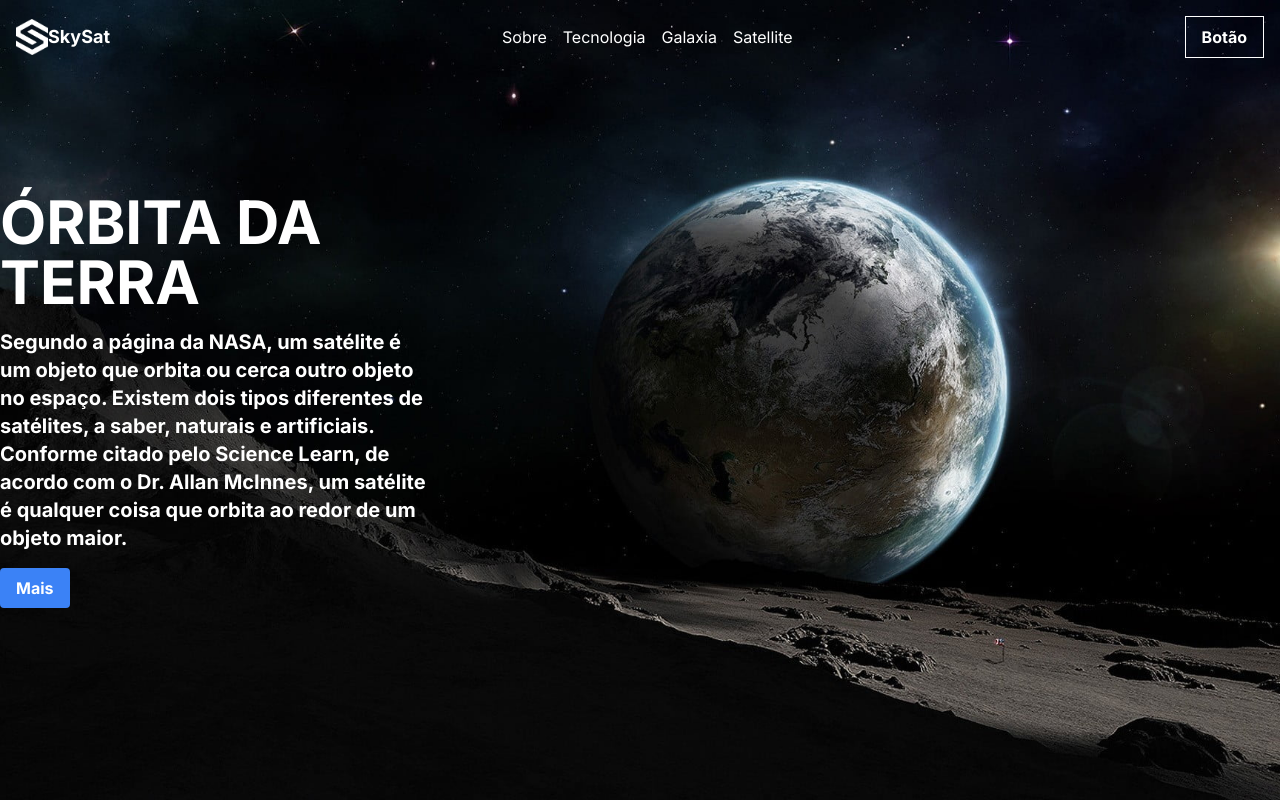
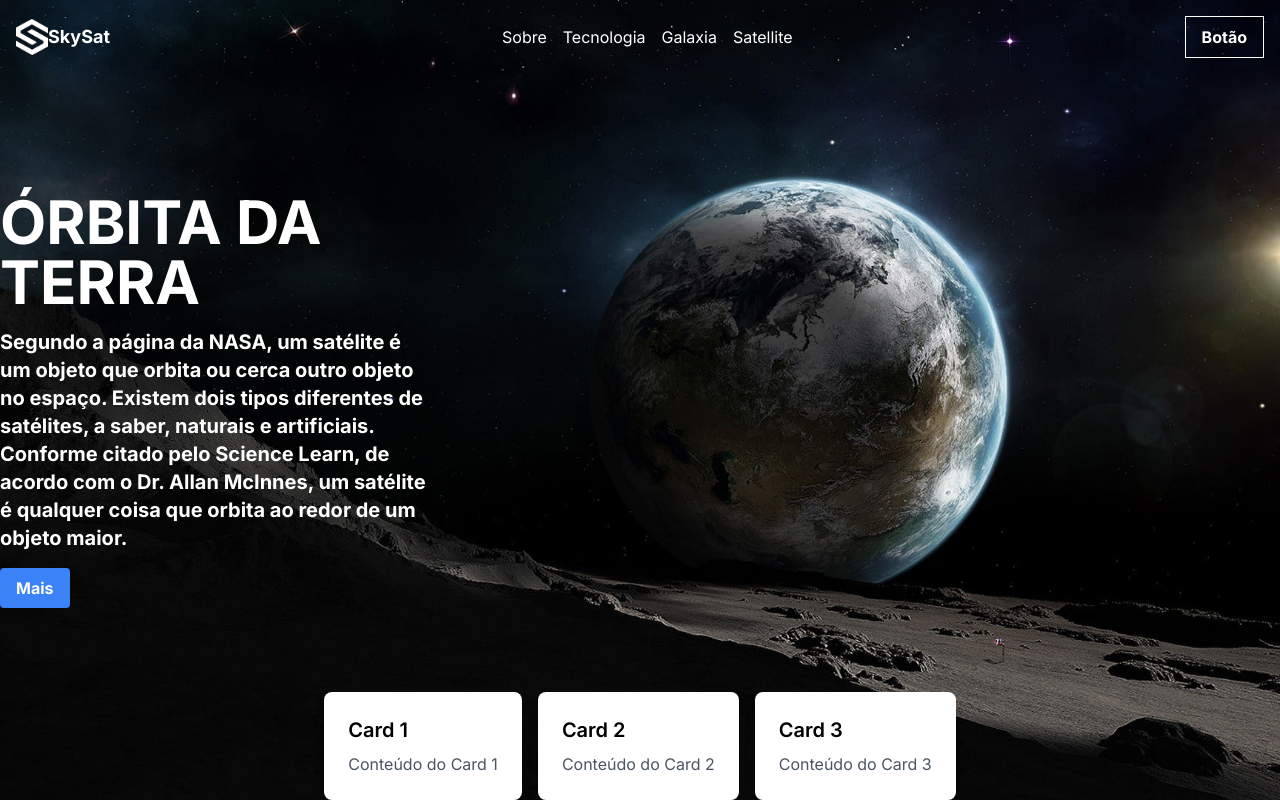
Before and after one commit to VictorBravim/SkySat, a Next.js app: page / in a window 1280 px wide. Built offline with nearby package versions, Linux system fonts and the light colour scheme.

Commit message:
Mudança

```diff
--- a/src/app/page.tsx
+++ b/src/app/page.tsx
@@ -1,12 +1,14 @@
 // Page.tsx
 import Nav from '@/components/Nav'
-import Hero from "@/components/Hero";
+import Hero from '@/components/Hero';
+import Card from '@/components/Card'
 
 export default function Home() {
   return (
     <main className="flex min-h-screen flex-col justify-between">
       <Nav />
       <Hero />
+      <Card />
     </main>
   );
 }
--- /dev/null
+++ b/src/components/Card.tsx
@@ -0,0 +1,27 @@
+// Card.tsx
+
+export default function Card() {
+    return (
+        <div className="absolute w-full z-30 bottom-0">
+      <div className="container mx-auto flex justify-center space-x-4">
+        {/* Card 1 */}
+        <div className="bg-white rounded-lg shadow-lg p-6">
+          <h2 className="text-xl font-semibold mb-2">Card 1</h2>
+          <p className="text-gray-600">Conteúdo do Card 1</p>
+        </div>
+
+        {/* Card 2 */}
+        <div className="bg-white rounded-lg shadow-lg p-6">
+          <h2 className="text-xl font-semibold mb-2">Card 2</h2>
+          <p className="text-gray-600">Conteúdo do Card 2</p>
+        </div>
+
+        {/* Card 3 */}
+        <div className="bg-white rounded-lg shadow-lg p-6">
+          <h2 className="text-xl font-semibold mb-2">Card 3</h2>
+          <p className="text-gray-600">Conteúdo do Card 3</p>
+        </div>
+      </div>
+    </div>
+    );
+}
```
